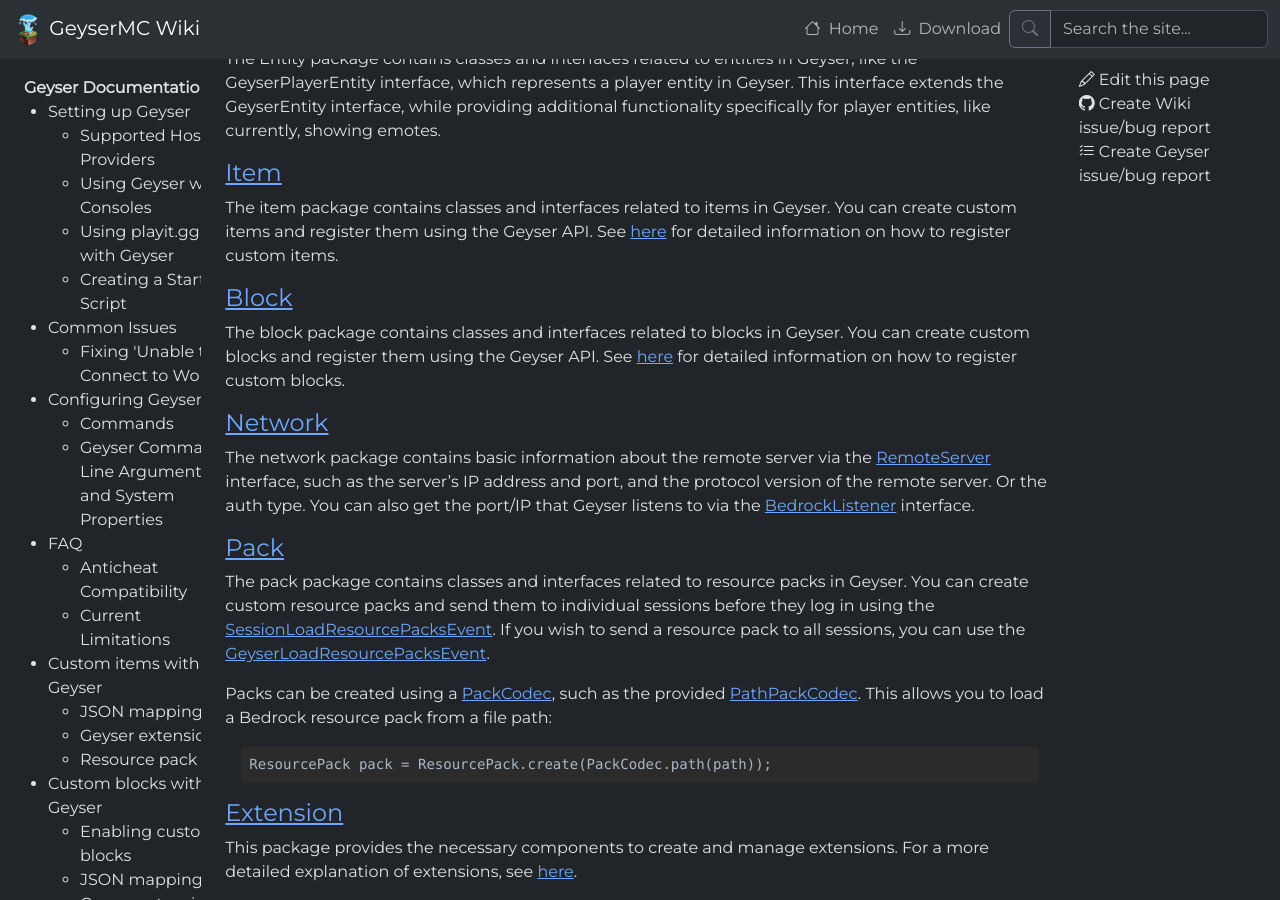
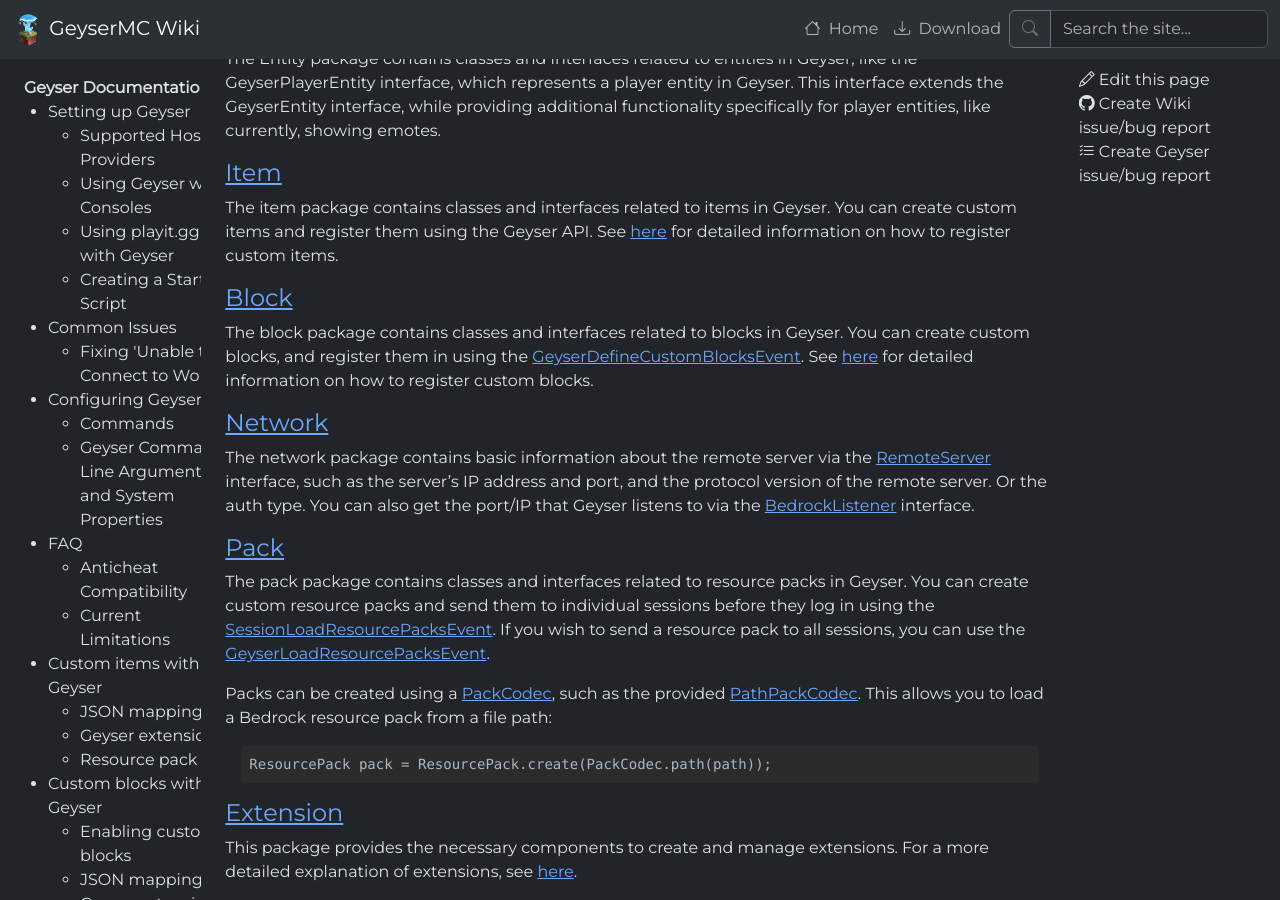
Before and after one commit to GeyserMC/GeyserWiki, a Jekyll site: the page built from _docs/geyser/api.md, in a window 1280 px wide and 900 px high, scrolled down 1809 px. Built offline with Jekyll 4.4.1, drawn with Linux system fonts in a browser that asks for light colours.

Commit message:
Update api.md

```diff
--- a/_docs/geyser/api.md
+++ b/_docs/geyser/api.md
@@ -82,7 +82,7 @@
 See [here](/geyser/custom-items) for detailed information on how to register custom items.
 
 #### [Block](https://github.com/GeyserMC/Geyser/tree/master/api/src/main/java/org/geysermc/geyser/api/block)
-The block package contains classes and interfaces related to blocks in Geyser. You can create custom blocks and register them using the Geyser API.
+The block package contains classes and interfaces related to blocks in Geyser. You can create custom blocks, and register them in using the [GeyserDefineCustomBlocksEvent](https://github.com/GeyserMC/Geyser/blob/master/api/src/main/java/org/geysermc/geyser/api/event/lifecycle/GeyserDefineCustomBlocksEvent.java).
 See [here](/geyser/custom-blocks) for detailed information on how to register custom blocks.
 
 #### [Network](https://github.com/GeyserMC/Geyser/tree/master/api/src/main/java/org/geysermc/geyser/api/network)
```
